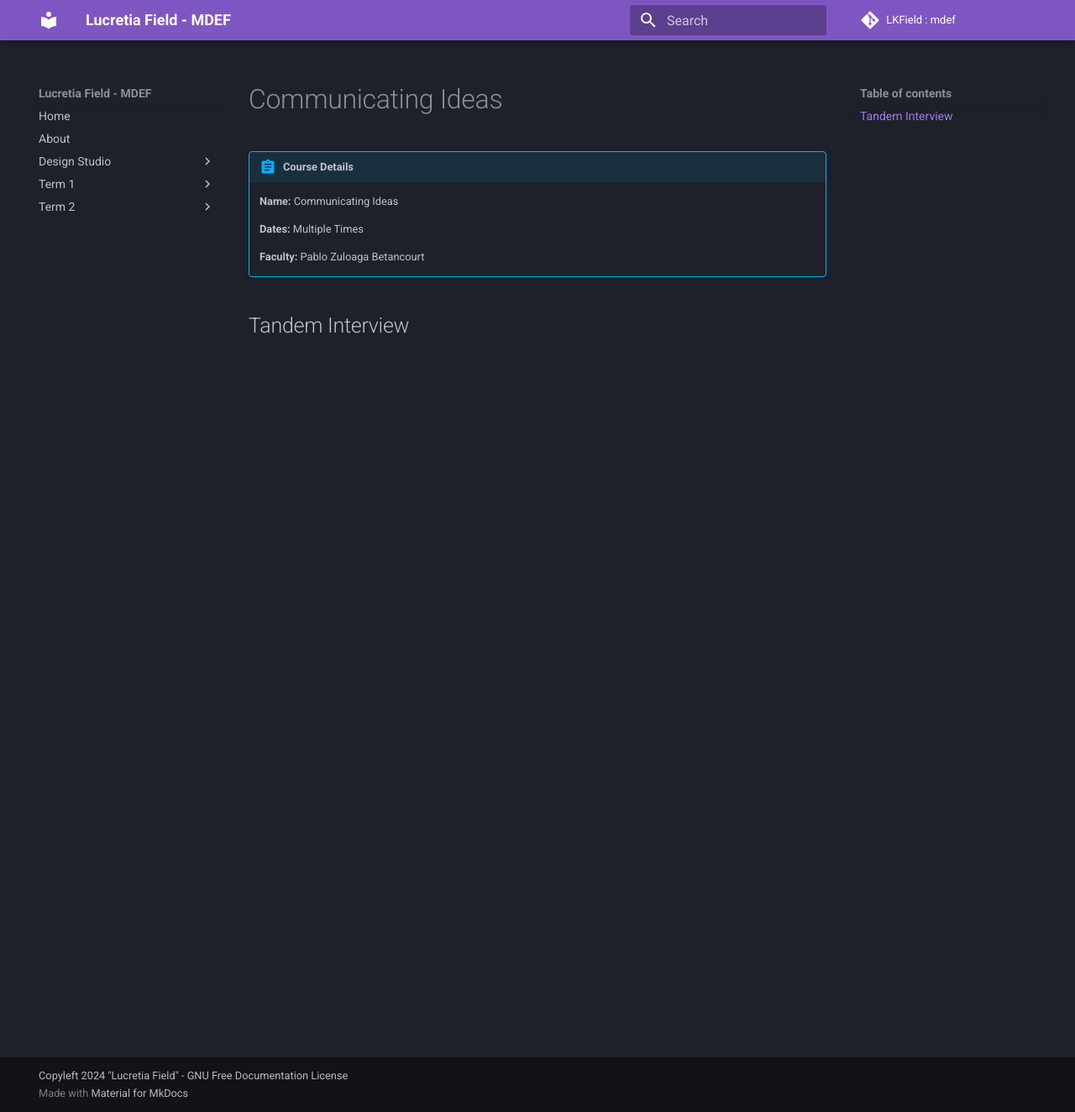
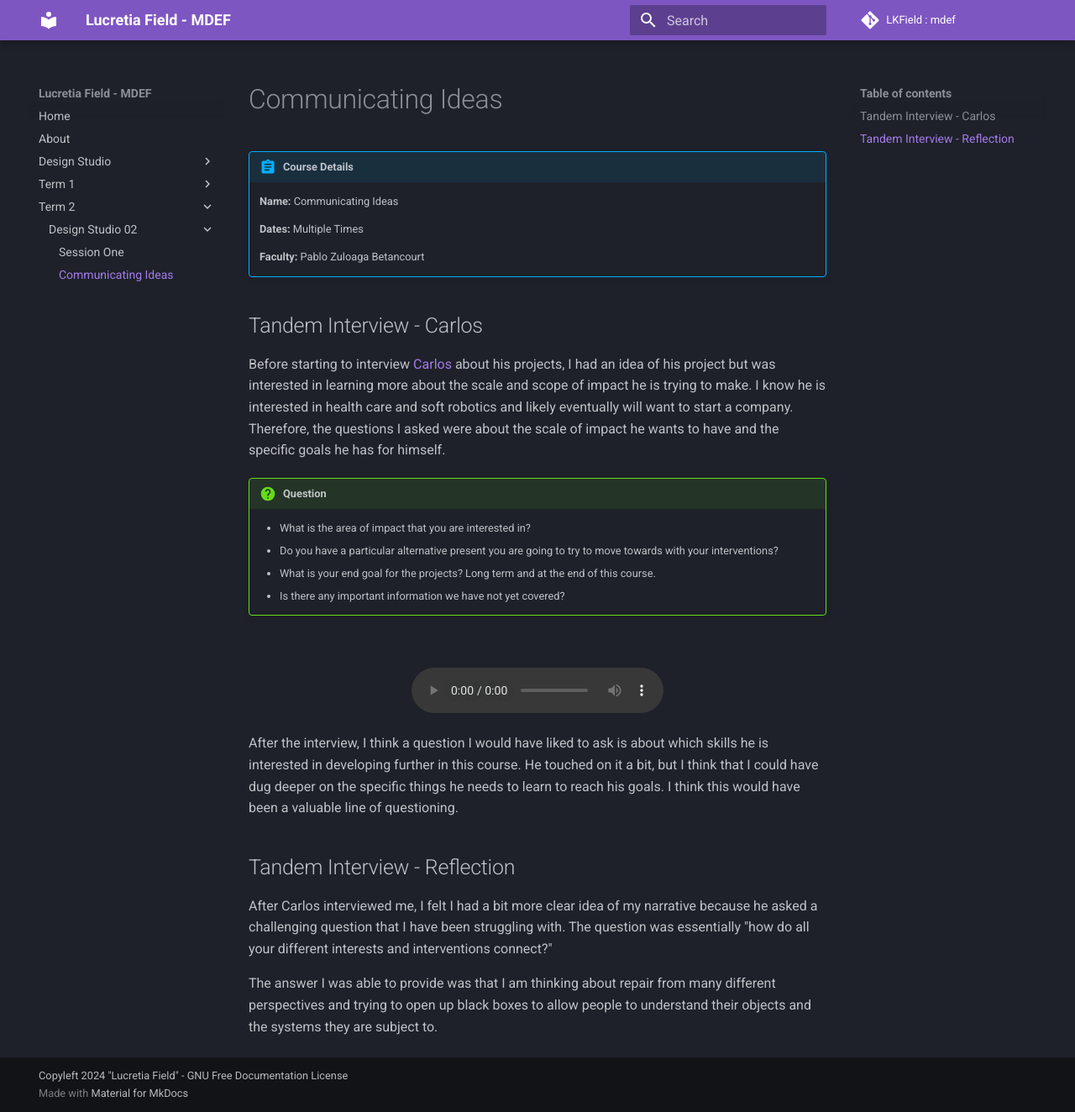
Before and after one commit to LKField/mdef, an MkDocs documentation site: the page built from docs/term2/communicating.md, in a window 1280 px wide and 1324 px high. Shown: the whole window at 84% size. Built offline with MkDocs 1.6.1 and Material for MkDocs 9.7.7, drawn with Linux system fonts in a browser that asks for light colours; comment, search, counter and statistics services are not loaded.

Commit message:
communicating ideas

```diff
--- a/docs/term2/communicating.md
+++ b/docs/term2/communicating.md
@@ -7,4 +7,26 @@
 
     **Faculty:** Pablo Zuloaga Betancourt
 
-## Tandem Interview
+## Tandem Interview - Carlos
+
+Before starting to interview [Carlos](https://carlossilveiradesign.gitbook.io/mdef-diary){:target="_blank"} about his projects, I had an idea of his project but was interested in learning more about the scale and scope of impact he is trying to make. I know he is interested in health care and soft robotics and likely eventually will want to start a company. Therefore, the questions I asked were about the scale of impact he wants to have and the specific goals he has for himself.
+
+!!! question
+    - What is the area of impact that you are interested in?
+    - Do you have a particular alternative present you are going to try to move towards with your interventions?
+    - What is your end goal for the projects? Long term and at the end of this course.
+    - Is there any important information we have not yet covered?
+
+<br>
+<figure markdown="span">
+  <audio controls src="../../audio/CommunicatingIdeas_Carlos.mp3"></audio>
+</figure>
+
+After the interview, I think a question I would have liked to ask is about which skills he is interested in developing further in this course. He touched on it a bit, but I think that I could have dug deeper on the specific things he needs to learn to reach his goals. I think this would have been a valuable line of questioning.
+
+
+## Tandem Interview - Reflection
+
+After Carlos interviewed me, I felt I had a bit more clear idea of my narrative because he asked a challenging question that I have been struggling with. The question was essentially "how do all your different interests and interventions connect?"
+
+The answer I was able to provide was that I am thinking about repair from many different perspectives and trying to open up black boxes to allow people to understand their objects and the systems they are subject to.
--- a/mkdocs.yml
+++ b/mkdocs.yml
@@ -37,7 +37,7 @@ nav:
   - Term 2:
     - Design Studio 02:
       - Session One: term2/designStudio/design02WK01.md
-  #   - Communicating Ideas: term2/communicating.md
+      - Communicating Ideas: term2/communicating.md
   #   - Living Materials: term2/materials.md
   #   - Collective Intelligences: term2/collective.md
 
```
Also changed, not shown: 1 other file.
